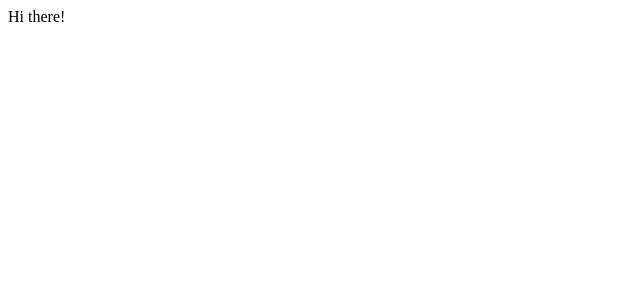
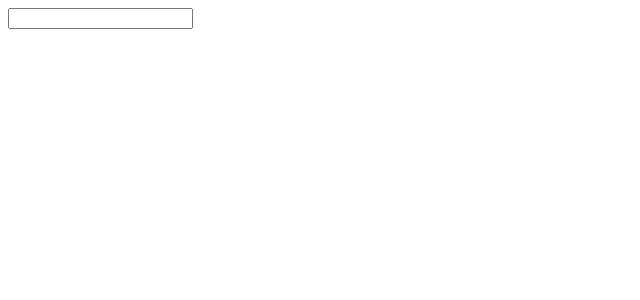
Before and after one commit to tedirland/vueVids, a Vue app: page / in a window 1280 px wide. Shown: the top 300 px of the page, without its empty margins (0-640 px from the left). Built offline with nearby package versions, Linux system fonts and the light colour scheme.

Commit message:
Created a components director and a SearchBar.vue component. After creating this component, I imported it into the App.vue component so we can next them. Included the SearchBar tag in the template section and then registered the component inside the components property on the App.vue config object

```diff
--- a/src/App.vue
+++ b/src/App.vue
@@ -1,12 +1,17 @@
 <template>
   <div>
-Hi there!
+<SearchBar> </SearchBar>
      </div>
 </template>
 
 
 <script>
+import SearchBar from './components/SearchBar';
+
 export default {
-  name: 'App'
+  name: 'App',
+  components: {
+    SearchBar
+  }
 }
 </script>
--- /dev/null
+++ b/src/components/SearchBar.vue
@@ -0,0 +1,16 @@
+<template>
+<div>
+  <input />
+  </div>
+</template>
+
+<script>
+export default {
+  name: 'SearchBar',
+
+}
+</script>
+
+<style>
+
+</style>
```
